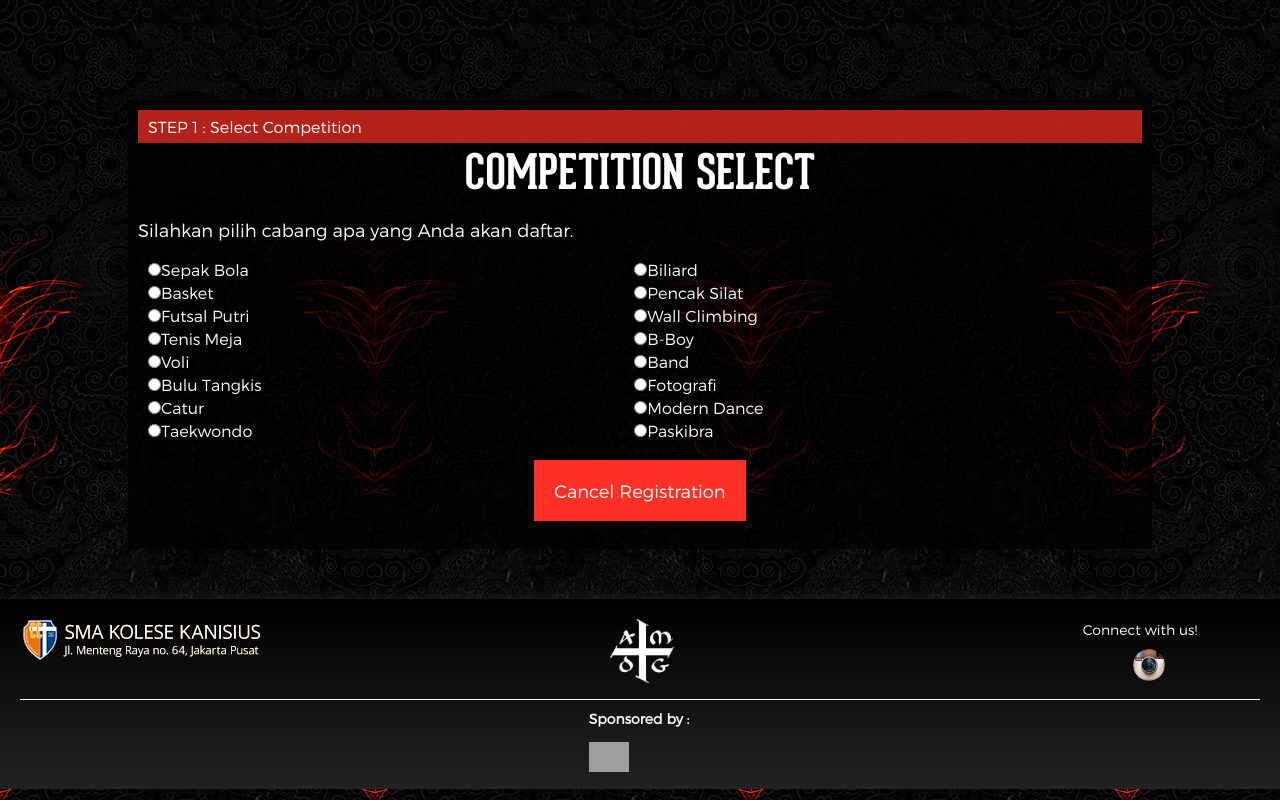
After one commit to antoniosetya/CCCUP2016, a PHP site: page /pendaftaran/registration.php in a window 1280 px wide. The commit adds this page. Run offline with PHP 8.4, Linux system fonts and the light colour scheme; some libraries are stand-ins or nearby versions; grey boxes are pictures that could not be loaded.

Commit message:
Struktur Pendaftaran non database
Design untuk pendaftaran sudah 3/4 jadi, expect update to roll in soon

```diff
--- a/css.css
+++ b/css.css
@@ -390,6 +390,7 @@ border-radius : inherit;
 	color : white;
     margin : 100px 10% 20px 10%;
     background: rgba(0,0,0,0.7);
+	min-width : 1000px;
 }
 
 /* COMPETITIONS */
@@ -429,6 +430,65 @@ border-radius : inherit;
 	min-width : 600px;
 	max-width : 650px;
 }
+/* REGISTRATION */
+.butcont {
+	display : inline-block;
+	margin : 25px 15% 10px 25%;
+}
+	.butcont a {
+		display : inline-block;
+		padding : 20px;
+		margin : auto 20px auto 20px;
+		background-color : rgba(255,49,38,1);
+	}
+.sel-left, .sel-right {
+	display : inline-block;
+	width : 48%;
+}
+	.sel-left input, .sel-right input {
+		margin : 5px auto 5px 10px;
+	}
+.step-status {
+	padding : 7px 10px;
+	color : white;
+	background-color : rgba(255,49,38,0.7);
+}
+.button {
+	display : inline-block;
+	padding : 10px;
+	color : white;
+	font-family : "Montserrat";
+	font-size : 16px;
+	background-color : rgba(255,49,38,1);
+	border : 1px solid rgba(255,49,38,1);
+}
+	.button:hover{
+		border : 1px solid RGBA(136,136,136,1);
+		cursor : pointer;
+		box-shadow : 0px 0px 15px #999999;
+	}
+.content table {
+	margin : 25px 20% 25px 20%;
+}
+.content table td {
+	margin : 3px;
+}
+.content table td p {
+	margin : 3px;
+}
+.content table td a {
+	display : inline-block;
+	padding : 10px;
+	color : white;
+	text-decoration : none;
+	background-color : rgba(255,49,38,1);
+	border : 1px solid rgba(255,49,38,1);
+}
+	.content table td a:hover {
+		border : 1px solid RGBA(136,136,136,1);
+		cursor : pointer;
+		box-shadow : 0px 0px 15px #999999;
+	}
 /*===================================
    			   FOOTERS
 ===================================== */
@@ -440,7 +500,7 @@ footer {
 	margin-left : 0px;
 	margin-right : 0px;
 	margin-bottom : 0px;
-	min-width : auto;
+	min-width : 1000px;
 	width : 100%;
 	height : 95px;
 	background-color : linear-gradient(#000000, #222222);
--- a/pendaftaran/footer.php
+++ b/pendaftaran/footer.php
@@ -7,8 +7,10 @@
 			</a>
 		</div>
 	<div class="foot-tab" style="order: 3; width : 220px; position : absolute; right : 0px; flex: 0 1 200px; margin-right : 30px">
-		<p>&copy; Made by<br>
-			CC Cup Design Team</p>
+		<p>Connect with us!<br>
+			<div class="social-cont">
+			<a href="https://instagram.com/cccup2016/"><div class="social-but" id="insta"></div></a>
+			</div></p>
 	</div>
 	<hr style="margin-top : 20px; background : white; height : 1px; border : none">
 		<div style="left : 46%;flex: 0 1 100%; width : auto; position : absolute; height : 25px;">
--- /dev/null
+++ b/pendaftaran/registration.php
@@ -0,0 +1,50 @@
+<?php
+	session_start();
+	if(array_key_exists('cabang',$_POST)) {
+		$_SESSION["comp"] = $_POST["cabang"];
+		$_SESSION["step"] = 2;
+	}
+	else if(array_key_exists('complete',$_POST)) {
+		if($_POST["complete"] == 1){
+			$_SESSION["step"] = 3;
+		}
+		else {
+			$_SESSION["step"] = 2;
+		}
+	}
+	else {
+		$_SESSION["step"] = 1;
+	}
+?>
+<!DOCTYPE html>
+<html>
+<head>
+	<meta charset = "utf-8">
+	<link href="../css.css" rel="stylesheet" type="text/css" />
+	<script src="https://ajax.googleapis.com/ajax/libs/jquery/1.11.3/jquery.min.js"></script>
+	<title>Pendaftaran - Canisius College Cup 2016</title>
+	<link rel="icon" href="../img/logo.png">
+</head>
+<body>
+
+<section class="body">
+	<div class="content">
+	<?php
+		if($_SESSION["step"] == 1) {
+			include("step1.php");
+		}
+		else if ($_SESSION["step"] == 2) {
+			include("step2.php");
+		}
+		else if ($_SESSION["step"] == 3) {
+			include("step3.php");
+	 	} ?>
+	</div>
+</section>
+
+<?php
+	include("footer.php");
+?>
+
+</body>
+</html>
--- /dev/null
+++ b/pendaftaran/step1.php
@@ -0,0 +1,33 @@
+<script>
+	function step1() {
+		document.selection.submit();
+	}
+</script>
+<form name="selection" method="POST">
+		<div class="step-status">STEP 1 : Select Competition</div>
+		<h1 align="center" size="36px">COMPETITION SELECT</h1>
+		<p>Silahkan pilih cabang apa yang Anda akan daftar.</p>
+		<div class="sel-left">
+		<input type="radio" name="cabang" id="cabang" value="SEPAK BOLA" onclick="step1()">Sepak Bola<br>
+		<input type="radio" name="cabang" id="cabang" value="BASKET" onclick="step1()">Basket<br>
+		<input type="radio" name="cabang" id="cabang" value="FUTSAL PUTRI" onclick="step1()">Futsal Putri<br>
+		<input type="radio" name="cabang" id="cabang" value="TENIS" onclick="step1()">Tenis Meja<br>
+		<input type="radio" name="cabang" id="cabang" value="VOLI" onclick="step1()">Voli<br>
+		<input type="radio" name="cabang" id="cabang" value="BULU TANGKIS" onclick="step1()">Bulu Tangkis<br>
+		<input type="radio" name="cabang" id="cabang" value="CATUR" onclick="step1()">Catur<br>
+		<input type="radio" name="cabang" id="cabang" value="TAEKWONDO" onclick="step1()">Taekwondo<br>
+		</div>
+		<div class="sel-right">
+		<input type="radio" name="cabang" id="cabang" value="BILIARD" onclick="step1()">Biliard<br>
+		<input type="radio" name="cabang" id="cabang" value="PENCAK SILAT" onclick="step1()">Pencak Silat<br>
+		<input type="radio" name="cabang" id="cabang" value="WALL CLIMBING" onclick="step1()">Wall Climbing<br>
+		<input type="radio" name="cabang" id="cabang" value="B-BOY" onclick="step1()">B-Boy<br>
+		<input type="radio" name="cabang" id="cabang" value="BAND" onclick="step1()">Band<br>
+		<input type="radio" name="cabang" id="cabang" value="FOTOGRAFI" onclick="step1()">Fotografi<br>
+		<input type="radio" name="cabang" id="cabang" value="MODERN DANCE" onclick="step1()">Modern Dance<br>
+		<input type="radio" name="cabang" id="cabang" value="PASKIBRA" onclick="step1()">Paskibra<br>
+		</div>
+		<div class="butcont" style="margin : auto auto auto auto; width : 100%">
+		<p align="center"><a href="./">Cancel Registration</a></p>
+		</div>
+	</form>
--- /dev/null
+++ b/pendaftaran/step3.php
@@ -0,0 +1 @@
+<div class="step-status" align="right">STEP 3 : Konfirmasi</div>
```
Also changed, not shown: mobile/cssm.css (+11 -2 lines), pendaftaran/index.php (+9 -25 lines), pendaftaran/step2.php (added, +54 -0 lines).
